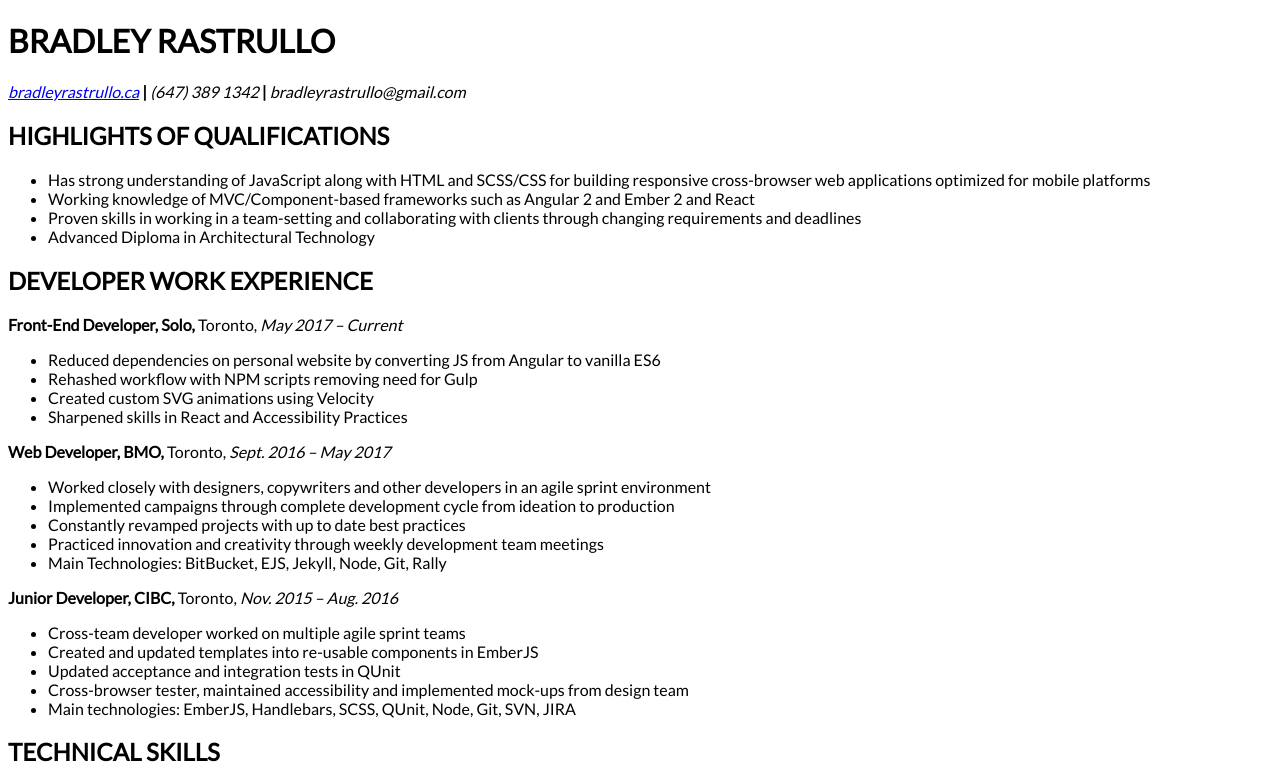
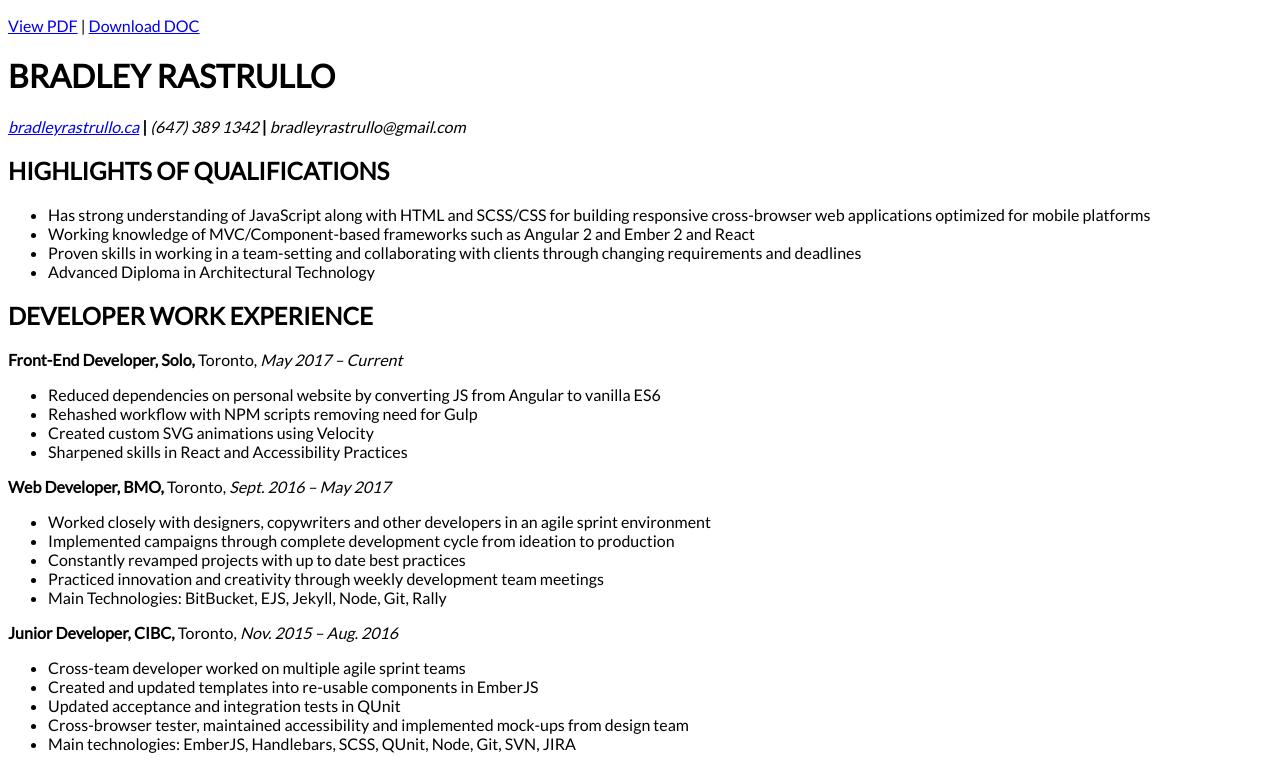
Before and after one commit to brastrullo/resume, a website: page index.html in a window 1280 px wide. Shown: the top 769 px of the page. Drawn offline with Linux system fonts and the light colour scheme.

Commit message:
Added links to pdf and doc

```diff
--- a/index.html
+++ b/index.html
@@ -6,7 +6,8 @@
       <link rel="stylesheet" href="style.css">
     </head>
     <body>
-    <h1 id="bradleyrastrullo">BRADLEY RASTRULLO</h1>
+    <p><a href="https://brastrullo.github.io/resume/BradR-JSDev.pdf" title="View PDF">View PDF</a> | <a href="https://brastrullo.github.io/resume/BradR-JSDev.doc" title="Download DOC">Download DOC</a></p>
+<h1 id="bradleyrastrullo">BRADLEY RASTRULLO</h1>
 <p><em><a href="https://www.bradleyrastrullo.ca" title="Visit my personal website">bradleyrastrullo.ca</a></em> <strong>|</strong> <em>(647) 389 1342</em> <strong>|</strong> <em>bradleyrastrullo@gmail.com</em></p>
 <h2 id="highlightsofqualifications">HIGHLIGHTS OF QUALIFICATIONS</h2>
 <ul>
```
Also changed, not shown: README.md.
